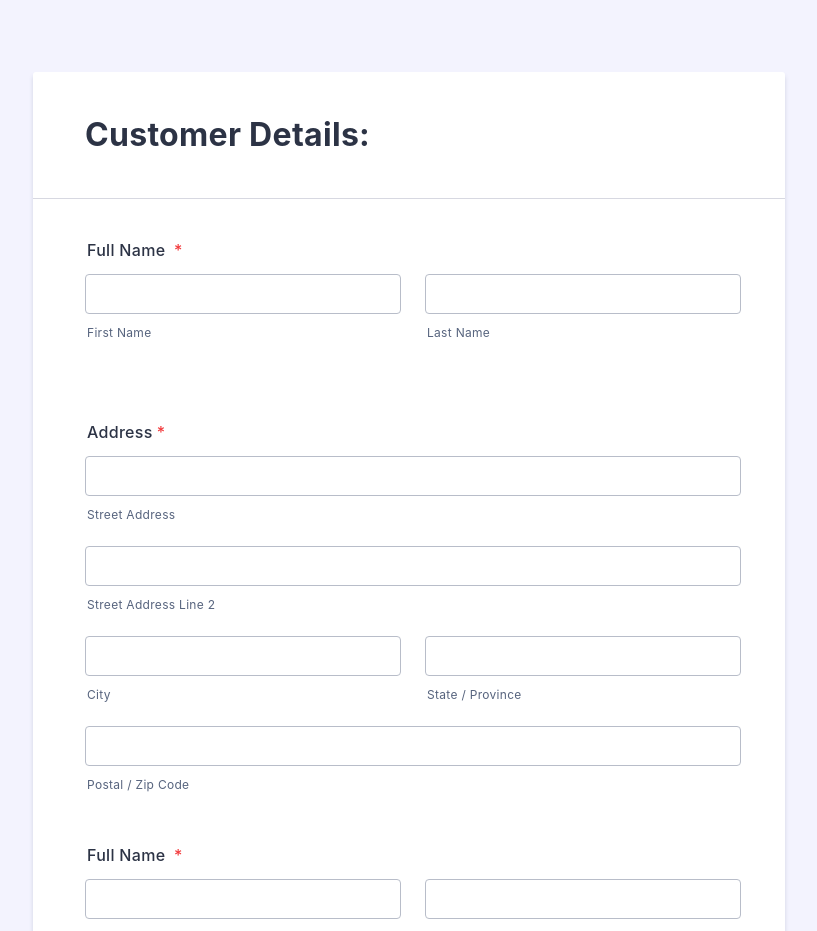
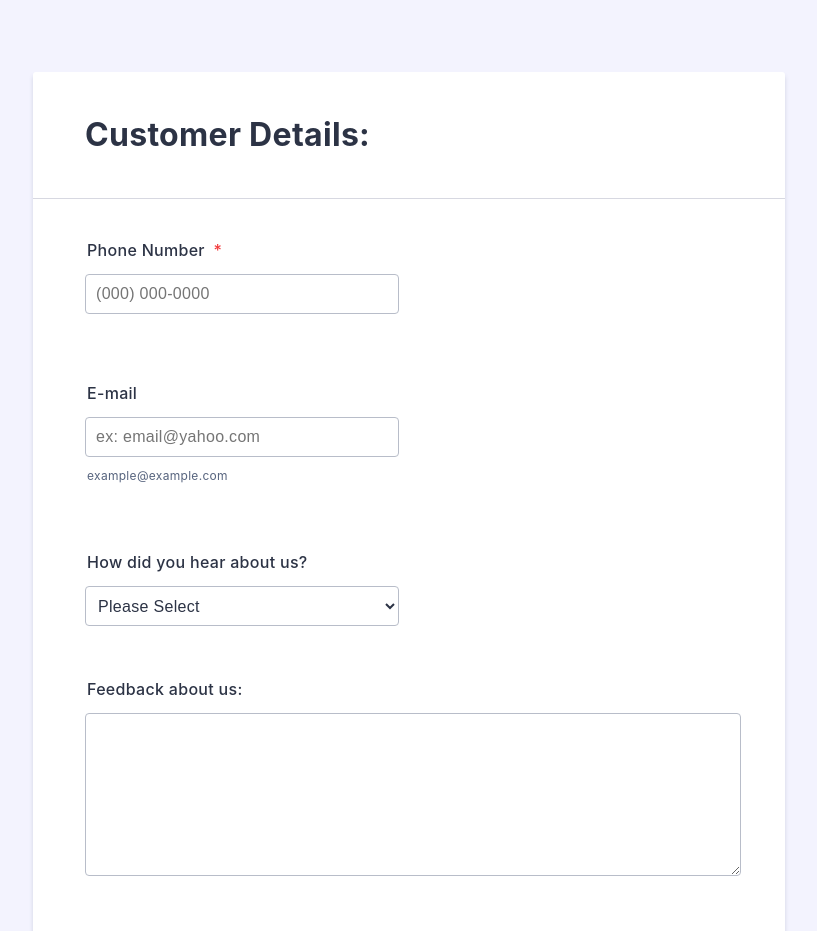
Before and after one commit to shivsgkashyap/dynamic-react-form, a React (Vite) app: page / in a window 1280 px wide. Shown: the top 931 px of the page, without its empty margins (231-1048 px from the left). Built offline with nearby package versions, Linux system fonts and the light colour scheme; the HTML template or start-up script is replaced by a standard one.

Commit message:
Dynamically setting initial values

```diff
--- a/src/App.jsx
+++ b/src/App.jsx
@@ -6,24 +6,48 @@ function App() {
     <div className="App">
       <Form
         sections={[
-          [
           {
-              name: "name",
-              type: "name",
+            name: "firstName",
+            type: "firstName",
+            initialValue: "",
+            errorMessageFunction: (value) =>
+              !value ? "This field is random!" : null,
+          },
+          {
+            name: "lastName",
+            type: "lastName",
             initialValue: "",
             errorMessageFunction: (value) =>
               !value ? "This field is required" : null,
           },
-          ],
-          [
           {
-              name: "address",
-              type: "address",
+            name: "address-one",
+            type: "address-one",
             initialValue: "",
             errorMessageFunction: (value) =>
               !value ? "This field is required" : null,
           },
-          ],
+          {
+            name: "address-two",
+            type: "address-two",
+            initialValue: "",
+            errorMessageFunction: (value) =>
+              !value ? "This field is required" : null,
+          },
+          {
+            name: "state",
+            type: "state",
+            initialValue: "",
+            errorMessageFunction: (value) =>
+              !value ? "This field is required" : null,
+          },
+          {
+            name: "postcode",
+            type: "postcode",
+            initialValue: "",
+            errorMessageFunction: (value) =>
+              !value ? "This field is required" : null,
+          },
         ]}
       />
     </div>
--- a/src/form.jsx
+++ b/src/form.jsx
@@ -5,7 +5,11 @@ import DynamicInput from "./components/DynamicInput";
 import Recommendations from "./components/Recommendations";
 
 export default function Form({ sections }) {
-  const [formValues, setFormValues] = useState({});
+  const initialValues = sections.reduce((sectionsObj, config) => {
+    sectionsObj[config.name] = config.initialValue;
+    return sectionsObj;
+  }, {});
+  const [formValues, setFormValues] = useState({ initialValues });
   const [formErrors, setFormErrors] = useState({});
   const [touched, setTouched] = useState([]);
   const [isSubmitting, setSubmitting] = useState(false);
@@ -107,14 +111,18 @@ export default function Form({ sections }) {
 
   const formLineStyle = {
     "background-color":
-      formErrors.firstName || formErrors.lastName ? "#ffeded" : "white",
+      formErrors.firstName || formErrors.lastName || formErrors.address
+        ? "#ffeded"
+        : "white",
   };
 
   const errorMessageStyle = {
     visibility:
-      formErrors.firstName || formErrors.lastName ? "visible" : "hidden",
+      formErrors.firstName || formErrors.lastName || formErrors.address
+        ? "visible"
+        : "hidden",
   };
-  console.log(formErrors);
+
   return (
     <form onSubmit={handleSubmit}>
       <div className="form-all">
@@ -174,36 +182,20 @@ export default function Form({ sections }) {
               <h1 className="form-header-text">Customer Details:</h1>
             </div>
           </div>
-          {sections.map((section) => (
+          {/* {sections.map((section) => (
             <div className="form-line" style={formLineStyle}>
               {section.map((inputConfig) => (
                 <DynamicInput
                   inputConfig={inputConfig}
                   value={formValues[inputConfig.name]}
                   formErrors={formErrors}
-                  formValues={formValues}
                   handleChange={handleChange}
                   handleBlur={handleBlur}
                   errorMessageStyle={errorMessageStyle}
                 />
               ))}
             </div>
-          ))}
-          {sections.map((section) => (
-            <div className="form-line" style={formLineStyle}>
-              {section.map((inputConfig) => (
-                <DynamicInput
-                  inputConfig={inputConfig}
-                  value={formValues[inputConfig.name]}
-                  formErrors={formErrors}
-                  formValues={formValues}
-                  handleChange={handleChange}
-                  handleBlur={handleBlur}
-                  errorMessageStyle={errorMessageStyle}
-                />
-              ))}
-            </div>
-          ))}
+          ))} */}
           <div class="form-line" id="id_3">
             <label className="form-label form-label-top">
               Phone Number
```
Lines whose indentation alone changed are shown as unchanged.
